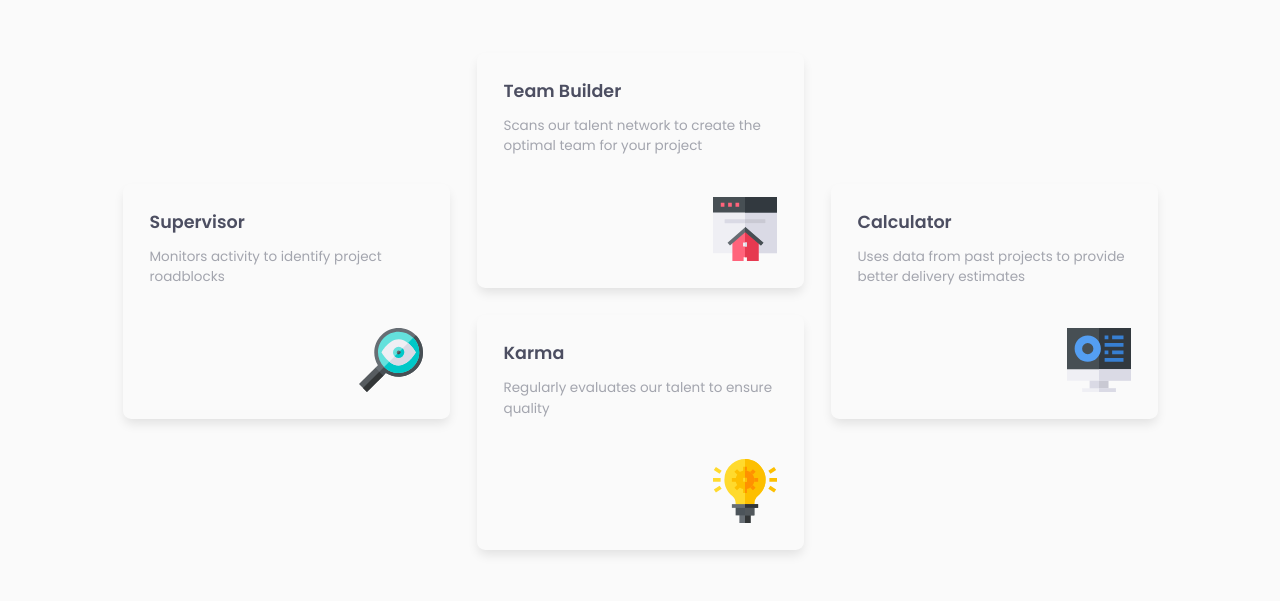
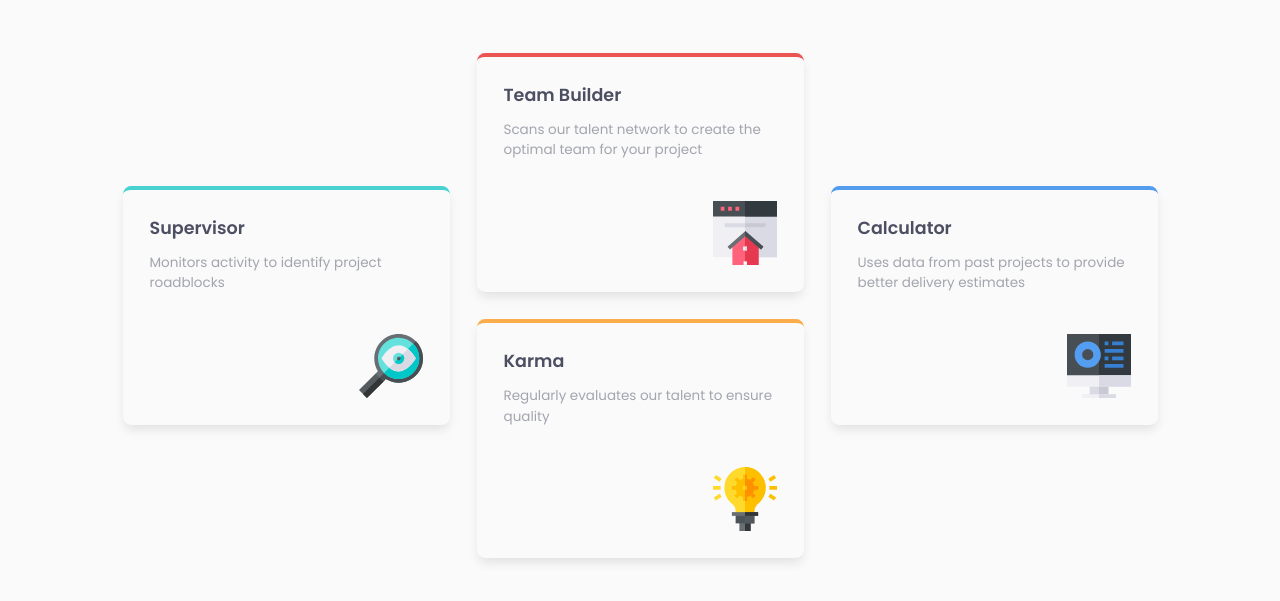
Before and after one commit to rwxganta/Four-card-feature-section, a plain HTML site: page index.html in a window 1280 px wide. Shown: the part 193-794 px from the top of the page. Drawn offline with Linux system fonts and the light colour scheme.

Commit message:
added the border-top on cards

```diff
--- a/index.html
+++ b/index.html
@@ -26,26 +26,26 @@
         <div class="wrapper">
             <div class="container-flex">
                 <div class="col">
-                    <div class="card">
+                    <div class="card border-ceal">
                         <h3>Supervisor</h3>
                         <p>Monitors activity to identify project roadblocks</p>
                         <img src="./images/icon-supervisor.svg" alt="">
                     </div>
                 </div>
                 <div class="col">
-                    <div class="card">
+                    <div class="card border-red">
                         <h3>Team Builder</h3>
                         <p>Scans our talent network to create the optimal team for your project</p>
                         <img src="./images/icon-team-builder.svg" alt="">
                     </div>
-                    <div class="card">
+                    <div class="card border-orange">
                         <h3>Karma</h3>
                         <p>Regularly evaluates our talent to ensure quality</p>
                         <img src="./images/icon-karma.svg" alt="">
                     </div>
                 </div>
                 <div class="col">
-                    <div class="card">
+                    <div class="card border-blue">
                         <h3>Calculator</h3>
                         <p>Uses data from past projects to provide better delivery estimates</p>
                         <img src="./images/icon-calculator.svg" alt="">
--- a/style.css
+++ b/style.css
@@ -74,6 +74,7 @@ h1, h3 {
     font-weight: var(--fw-semiBold);
 }
 
+
 header {
     text-align: center;
 }
@@ -100,6 +101,7 @@ header h1 {
     padding: 1.8rem;
     border-radius: .55rem;
     box-shadow: 0 .4rem .7rem -.1rem rgba(0, 0, 0, .1);
+    border-top: 4px solid;
 }
 
 .card p {
@@ -109,6 +111,22 @@ header h1 {
 .card img {
     margin-block-start: 2.7rem;
     margin-inline-start: auto;
+}
+
+.border-red {
+    border-top-color: hsl(0.4, 78.24%, 62.16%);
+}
+
+.border-ceal {
+    border-top-color: hsl(180, 60%, 54.9%);
+}
+
+.border-blue {
+    border-top-color: hsl(211.95, 81.91%, 63.14%);
+}
+
+.border-orange {
+    border-top-color: hsl(33.41, 95.65%, 63.92%);
 }
 
 @media(min-width: 40.625em) {
```
